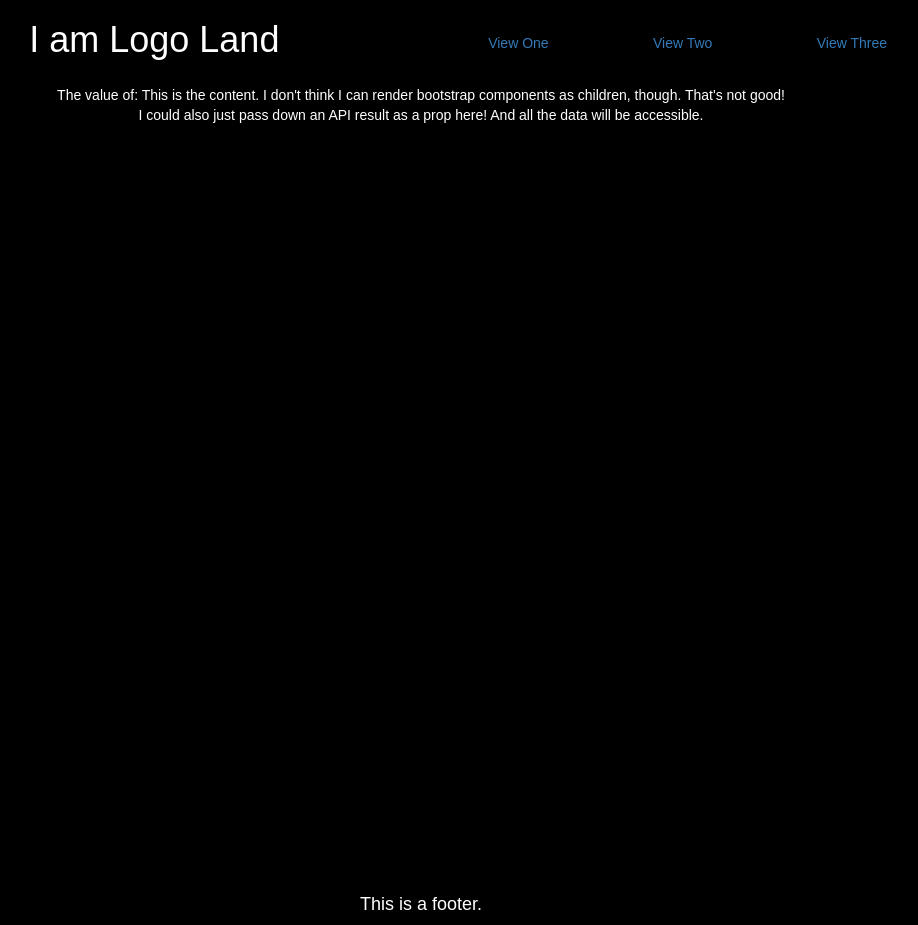
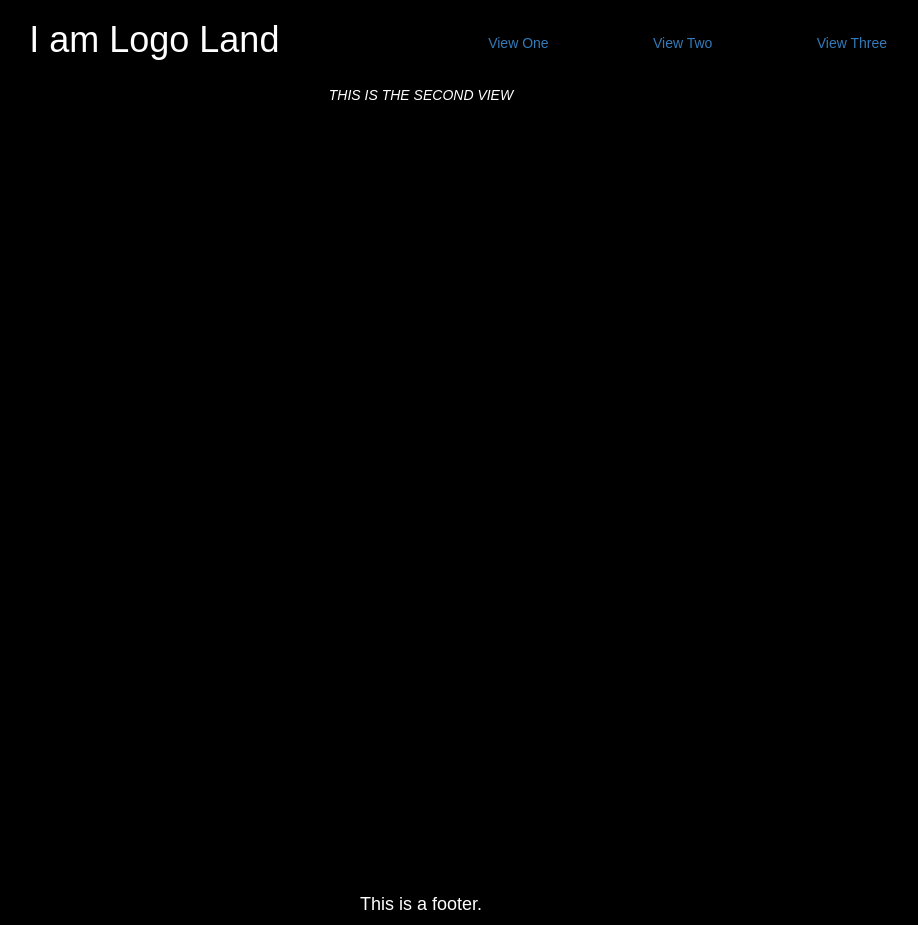
Before and after one commit to jaygraygray/react-pack, a React (Create React App) app in the folder reduxios/: page /#/two in a window 1280 px wide. Shown: the whole page, without its empty margins (219-1137 px from the left). Built offline with nearby package versions, Linux system fonts and the light colour scheme; no server answers.

Commit message:
Routing/API bug fixed.

```diff
--- a/reduxios/package.json
+++ b/reduxios/package.json
@@ -24,7 +24,7 @@
     "build-css": "node-sass-chokidar src/ -o src/",
     "watch-css": "npm run build-css && node-sass-chokidar src/ -o src/ --watch --recursive",
     "start-js": "react-scripts start",
-    "start": "npm-run-all -p watch-css start-js",
+    "start": "react-scripts start",
     "build": "npm run build-css && react-scripts build"
   }
 }
--- a/reduxios/src/App.js
+++ b/reduxios/src/App.js
@@ -6,7 +6,7 @@
 import ViewTwo from './views/ViewTwo'
 import ViewThree from './views/ViewThree'
 
-import { Switch, BrowserRouter, Route, Router } from 'react-router-dom'
+import { Switch, BrowserRouter, Route } from 'react-router-dom'
 
 class App extends Component {
   render() {
--- a/reduxios/src/ducks/reducer.js
+++ b/reduxios/src/ducks/reducer.js
@@ -24,7 +24,7 @@
     case API_VIEW_TWO:
       return {viewTwo: action.payload}
     case API_VIEW_THREE:
-      return {viewTwo: action.payload}
+      return {viewThree: action.payload}
     default:
       return state
   }
--- a/reduxios/src/index.js
+++ b/reduxios/src/index.js
@@ -4,18 +4,26 @@
 import registerServiceWorker from './registerServiceWorker';
 import './index.css';
 
-import { BrowserRouter } from 'react-router-dom'
+import ViewOne from './views/ViewOne'
+import ViewTwo from './views/ViewTwo'
+import ViewThree from './views/ViewThree'
+
+import { Switch, HashRouter, Route } from 'react-router-dom'
 
 import { Provider } from 'react-redux'
 
 import store from './ducks/store'
 
 ReactDOM.render(
-<BrowserRouter>
+<HashRouter>
   <Provider store={ store }>
-    <App />
+    <Switch>
+      <Route exact path="/" component={ViewOne} />
+      <Route path="/two" component={ViewTwo} />
+      <Route path="/three" component={ViewThree} />
+    </Switch>
   </Provider>
-</BrowserRouter>
+</HashRouter>
 ,
 document.getElementById('root'));
 registerServiceWorker();
--- a/reduxios/src/views/ViewOne.js
+++ b/reduxios/src/views/ViewOne.js
@@ -15,26 +15,19 @@
 class ViewOne extends Component {
 
   componentDidMount() {
-  //   axios.get('http://api.openweathermap.org/data/2.5/weather?q=Boston&APPID=2a71fc11ed3e7be089142b2de53f9cd5').then((r) => {
-  //     this.props.getAPIViewOne(r.data)
-  //   })
     axios.get('http://api.openweathermap.org/data/2.5/weather?q=Boston&APPID=2a71fc11ed3e7be089142b2de53f9cd5').then((r) => {
       this.props.dispatch(getAPIViewOne(r.data))
     })
   }
-
-
 
   render() {
     return (
       <div>
         <Header />
         <Body>
-
-      The value of: <b>{this.props.apiData.name}</b>
+          The value of: {this.props.apiData && this.props.apiData.name }
           This is the content. I don't think I can render bootstrap components as children, though. That's not good!
           <br/> I could also just pass down an API result as a prop here! And all the data will be accessible.
-
         </Body>
         <Footer />
       </div>
--- a/reduxios/src/views/ViewThree.js
+++ b/reduxios/src/views/ViewThree.js
@@ -5,16 +5,29 @@
 import Body from '../components/Body/Body'
 import Footer from '../components/Footer/Footer'
 
+import axios from 'axios'
+
 import { connect } from 'react-redux'
 
+import { getAPIViewThree } from '../ducks/actions'
+
 class ViewThree extends Component {
+
+    componentDidMount() {
+      axios.get('http://api.openweathermap.org/data/2.5/weather?q=Boston&APPID=2a71fc11ed3e7be089142b2de53f9cd5').then((r) => {
+        this.props.dispatch(getAPIViewThree(r.data))
+      })
+  }
   render() {
+    const {
+      viewData
+    } = this.props
     return (
       <div>
         <Header />
         <Body>
          <em>THIS IS THE THIRD VIEW</em>
-         <p> {this.props.viewData.data} </p>
+         <p> {viewData && viewData.name} </p>
         </Body>
         <Footer />
       </div>
--- a/reduxios/src/views/ViewTwo.js
+++ b/reduxios/src/views/ViewTwo.js
@@ -14,18 +14,22 @@
 
   componentDidMount() {
     axios.get('http://api.openweathermap.org/data/2.5/weather?q=Boston&APPID=2a71fc11ed3e7be089142b2de53f9cd5').then((r) => {
-      this.props.getAPIViewTwo(r.data)
+      this.props.dispatch(getAPIViewTwo(r.data))
     })
   }
 
+
   render() {
-    console.log(this.props)
+    const {
+      viewData
+    } = this.props
+
     return (
       <div>
         <Header />
         <Body>
-         <em>THIS IS THE SECOND VIEW</em>
-         <p>{this.props.viewData.name}</p>
+         <em>THIS IS THE SECOND VIEW</em> <br /><br />
+         {viewData && viewData.name}
         </Body>
         <Footer />
       </div>
@@ -38,4 +42,4 @@
     viewData: state.viewTwo
   }
 }
-export default connect(mapStateToProps, { getAPIViewTwo })(ViewTwo);
+export default connect(mapStateToProps)(ViewTwo);
```
Also changed, not shown: 1 other file (tests, documents, lock files or other folders).
